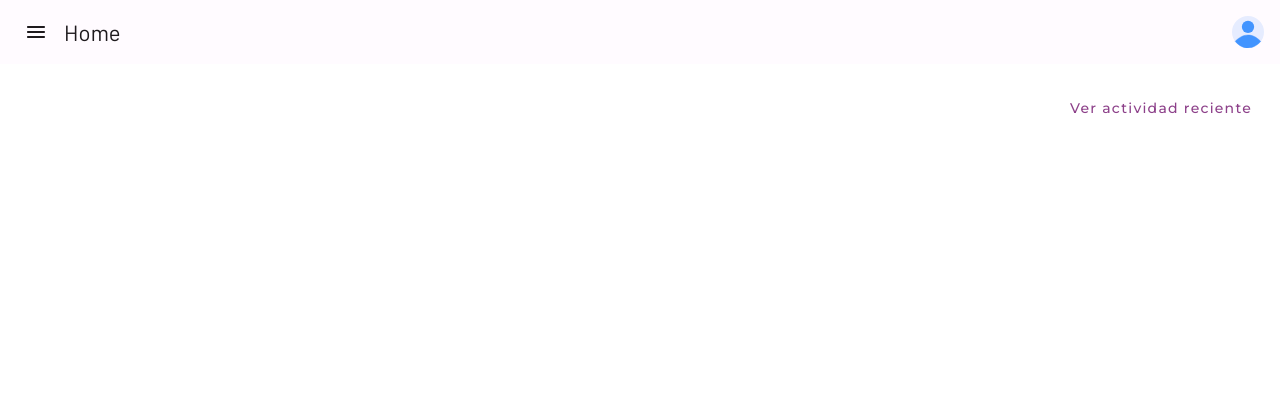
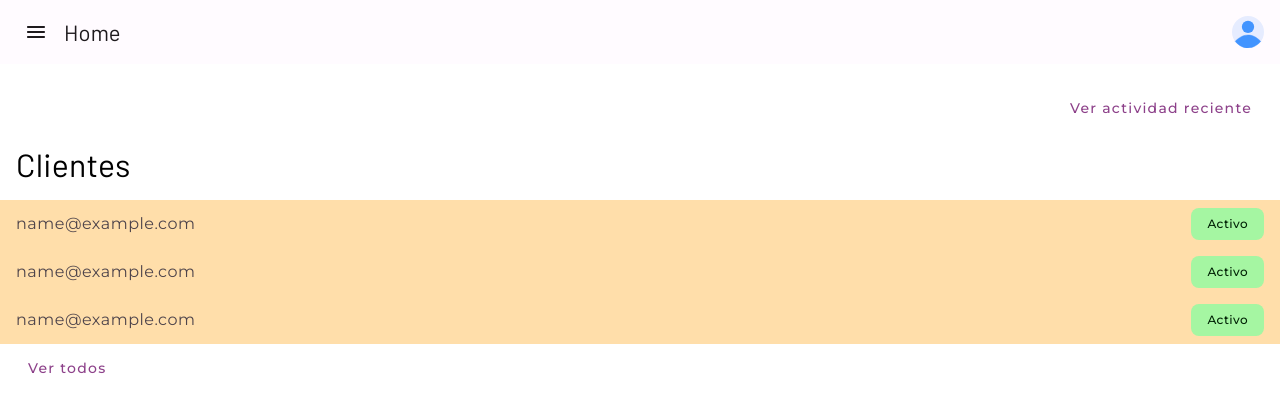
Before and after one commit to hamilton-i7/sweeties-admin, an Angular app: page / in a window 1280 px wide. Shown: the top 412 px of the page. Built offline with nearby package versions, Linux system fonts and the light colour scheme.

Commit message:
Add Clients component

```diff
--- /dev/null
+++ b/src/app/features/home/components/client-item/client-item.component.html
@@ -0,0 +1,6 @@
+<div class="client">
+  <p class="client__email">name@example.com</p>
+  <div class="client__status">
+    <p class="client__status-text">Activo</p>
+  </div>
+</div>
--- /dev/null
+++ b/src/app/features/home/components/client-item/client-item.component.scss
@@ -0,0 +1,25 @@
+@use "../../../../../sass/base/typography";
+
+.client {
+  height: 4.8rem;
+  display: flex;
+  align-items: center;
+  padding: 0 1.6rem;
+
+  &__email {
+    @extend %body-l;
+    flex: 1;
+  }
+
+  &__status {
+    display: grid;
+    place-items: center;
+    border-radius: 0.8rem;
+    height: 3.2rem;
+    padding: 0 1.6rem;
+  }
+
+  &__status-text {
+    @extend %label-m;
+  }
+}
--- /dev/null
+++ b/src/app/features/home/components/clients/clients.component.html
@@ -0,0 +1,11 @@
+<section class="clients">
+  <header class="clients__header">
+    <h2 class="clients__title">Clientes</h2>
+  </header>
+  <app-client-item></app-client-item>
+  <app-client-item></app-client-item>
+  <app-client-item></app-client-item>
+  <footer class="clients__button">
+    <app-text-button label="Ver todos"></app-text-button>
+  </footer>
+</section>
--- /dev/null
+++ b/src/app/features/home/components/clients/clients.component.scss
@@ -0,0 +1,17 @@
+@use "../../../../../sass/base/typography";
+
+.clients {
+  &__header {
+    padding: 0 1.6rem;
+  }
+
+  &__title {
+    @extend %headline-l;
+    margin-bottom: 1.6rem;
+  }
+
+  &__button {
+    margin-top: 0.4rem;
+    margin-left: 1.6rem;
+  }
+}
--- a/src/app/features/home/home.component.html
+++ b/src/app/features/home/home.component.html
@@ -4,4 +4,6 @@
     label="Ver actividad reciente"
     class="activity-button"
   ></app-text-button>
+
+  <app-clients></app-clients>
 </main>
--- a/src/app/features/home/home.component.scss
+++ b/src/app/features/home/home.component.scss
@@ -7,4 +7,5 @@
 .activity-button {
   align-self: flex-end;
   margin-right: 1.6rem;
+  margin-bottom: 1.6rem;
 }
--- a/src/app/features/home/home.module.ts
+++ b/src/app/features/home/home.module.ts
@@ -3,9 +3,11 @@ import { CommonModule } from '@angular/common';
 import { HomeComponent } from './home.component';
 import { ShareModule } from '../../share/share.module';
 import { HomeTopBarComponent } from './components/home-top-bar/home-top-bar.component';
+import { ClientsComponent } from './components/clients/clients.component';
+import { ClientItemComponent } from './components/client-item/client-item.component';
 
 @NgModule({
-  declarations: [HomeComponent, HomeTopBarComponent],
+  declarations: [HomeComponent, HomeTopBarComponent, ClientsComponent, ClientItemComponent],
   imports: [CommonModule, ShareModule],
   exports: [HomeComponent],
 })
--- a/src/sass/base/_typography.scss
+++ b/src/sass/base/_typography.scss
@@ -68,7 +68,7 @@
 %label-m {
   font-family: Montserrat, sans-serif;
   font-size: 1.2rem;
-  font-weight: 400;
+  font-weight: 500;
   letter-spacing: 0.04rem;
   line-height: 1.6rem;
 }
--- a/src/sass/themes/_light-theme.scss
+++ b/src/sass/themes/_light-theme.scss
@@ -26,6 +26,10 @@ $light-theme-map: (
   "inverse-surface": #342f32,
   "inverse-on-surface": #f8eef2,
   "inverse-primary": #ffaaf6,
+  "custom-color": #1e6c2a,
+  "custom-on-color": #ffffff,
+  "custom-color-container": #a5f6a2,
+  "custom-on-color-container": #002105,
 );
 
 @function theme-get($key) {
@@ -82,3 +86,21 @@ app-text-button {
     background-color: rgba($color: theme-get("primary"), $alpha: 0.12);
   }
 }
+
+app-client-item {
+  & .client {
+    background-color: theme-get("tertiary-container");
+
+    &__email {
+      color: theme-get("on-surface-variant");
+    }
+
+    &__status {
+      background-color: theme-get("custom-color-container");
+    }
+
+    &__status-text {
+      color: theme-get("custom-on-color-container");
+    }
+  }
+}
```
Also changed, not shown: src/app/features/home/components/client-item/client-item.component.ts (added, +10 -0 lines), src/app/features/home/components/clients/clients.component.ts (added, +10 -0 lines), 2 other files (tests, documents, lock files or other folders).
